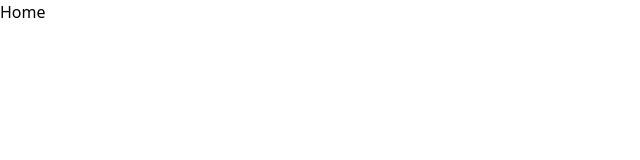
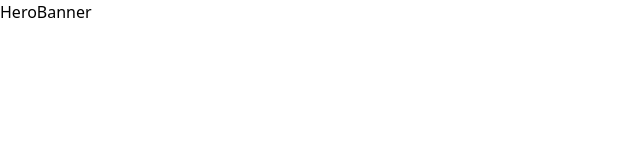
Before and after one commit to abhistark007/MovieAppV1, a React (Vite) app: page / in a window 1280 px wide. Shown: the top 160 px of the page, without its empty margins (0-640 px from the left). Built offline with nearby package versions, Linux system fonts and the light colour scheme.

Commit message:
Update Home.jsx

```diff
--- a/src/pages/home/Home.jsx
+++ b/src/pages/home/Home.jsx
@@ -1,8 +1,12 @@
 import React from 'react'
+import HeroBanner from './heroBanner/HeroBanner'
+
 
 function Home() {
   return (
-    <div>Home</div>
+    <div>
+      <HeroBanner/>
+    </div>
   )
 }
 
```
